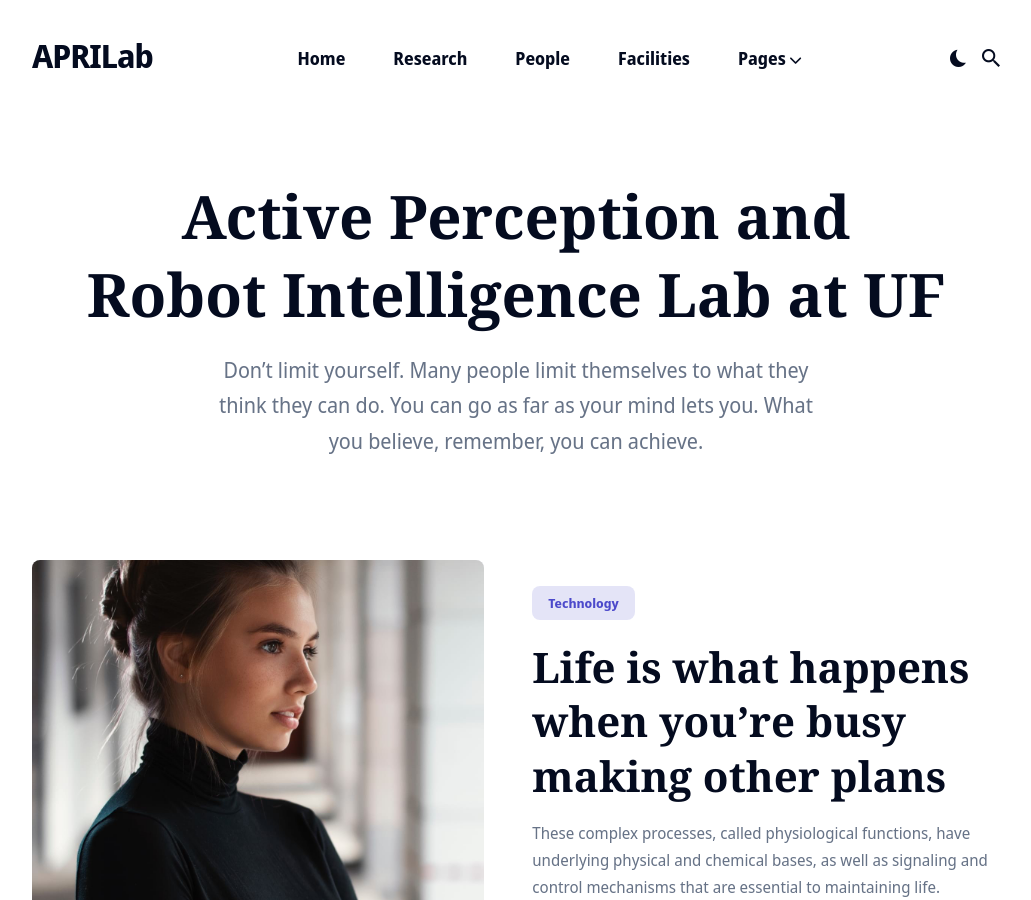
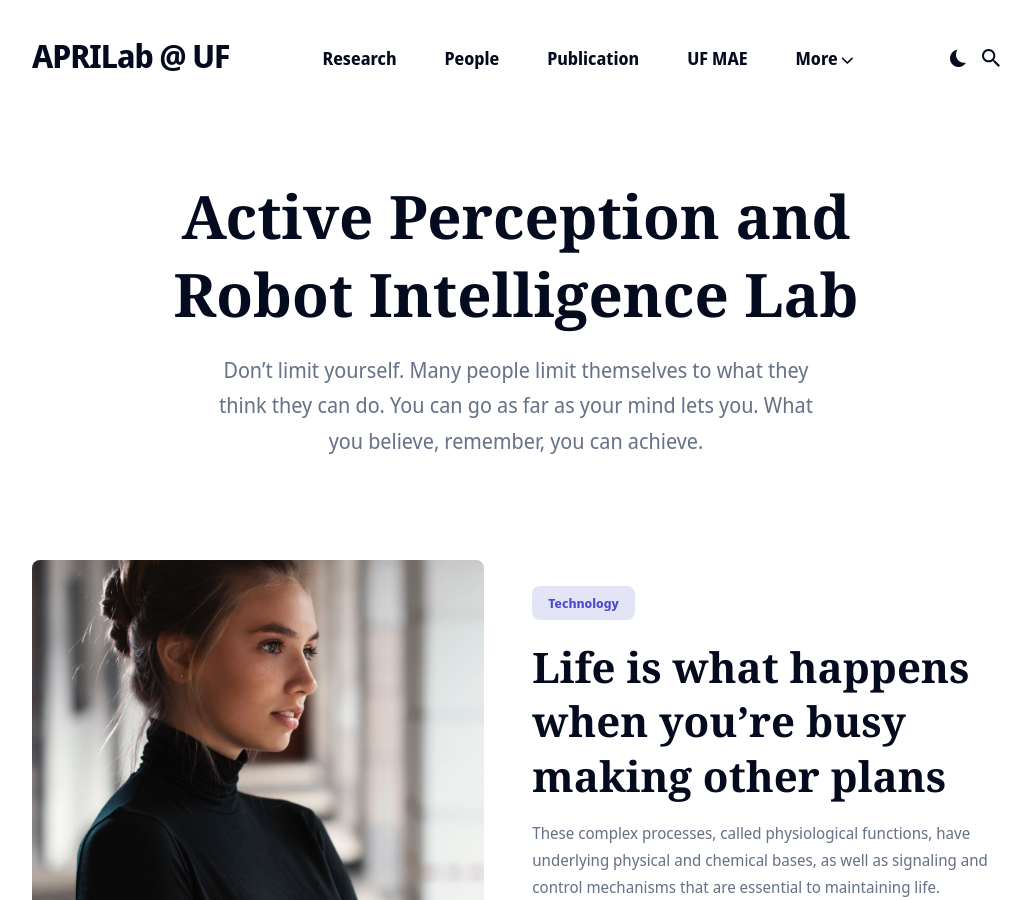
Before and after one commit to janeshin-website/janeshin-website.github.io, a Jekyll site: the page built from index.html, in a window 1280 px wide and 900 px high. Shown: the whole window, without its empty margins (124-1155 px from the left). Built offline with Jekyll 4.4.1, drawn with Linux system fonts in a browser that asks for light colours; nearby versions of some CDN libraries; some of the changed text lies outside the part shown.

Commit message:
played with the menu

```diff
--- a/_data/settings.yml
+++ b/_data/settings.yml
@@ -1,6 +1,6 @@
 #-------------------------------
 # Site Settings
-title: APRILab
+title: APRILab @ UF
 logo: # You can add own logo. For example '/images/logo.png'.
 description: Mria is a multipurpose blog theme for Jekyll
 color_scheme: auto # You can choose three modes auto, light, and dark. By default, the auto mode is set, which means the user can choose the light or dark mode themself.
@@ -10,29 +10,29 @@ color_scheme: auto # You can choose three modes auto, light, and dark. By defaul
 # Navigation Settings
 menu__settings:
   menu__items:
-    - title: 'Home'
+    - title: 'Research'
       url: '/'
-    - title: 'Research'
+    - title: 'People'
       url: '/blog/'
-    - title: 'People'
+    - title: 'Publication'
       url: '/authors/'
-    - title: 'Facilities'
+    - title: 'UF MAE'
       url: '/videos/'
-    - title: 'Pages'
+    - title: 'More'
       submenu:
       - url: '/about/'
-        title: 'About'
+        title: 'News'
       - url: '/contact/'
         title: 'Contact'
       - url: '/elements/'
-        title: 'Elements'
+        title: 'Facilities'
 
 
 #-------------------------------
 # Hero Settings
 hero:
   enable: true
-  hero__title: Active Perception and Robot Intelligence Lab at UF
+  hero__title: Active Perception and Robot Intelligence Lab
   hero__description: Don’t limit yourself. Many people limit themselves to what they think they can do. You can go as far as your mind lets you. What you believe, remember, you can achieve.
   hero__image: # You can add hero image. For example '/images/06.jpg'
 
```
